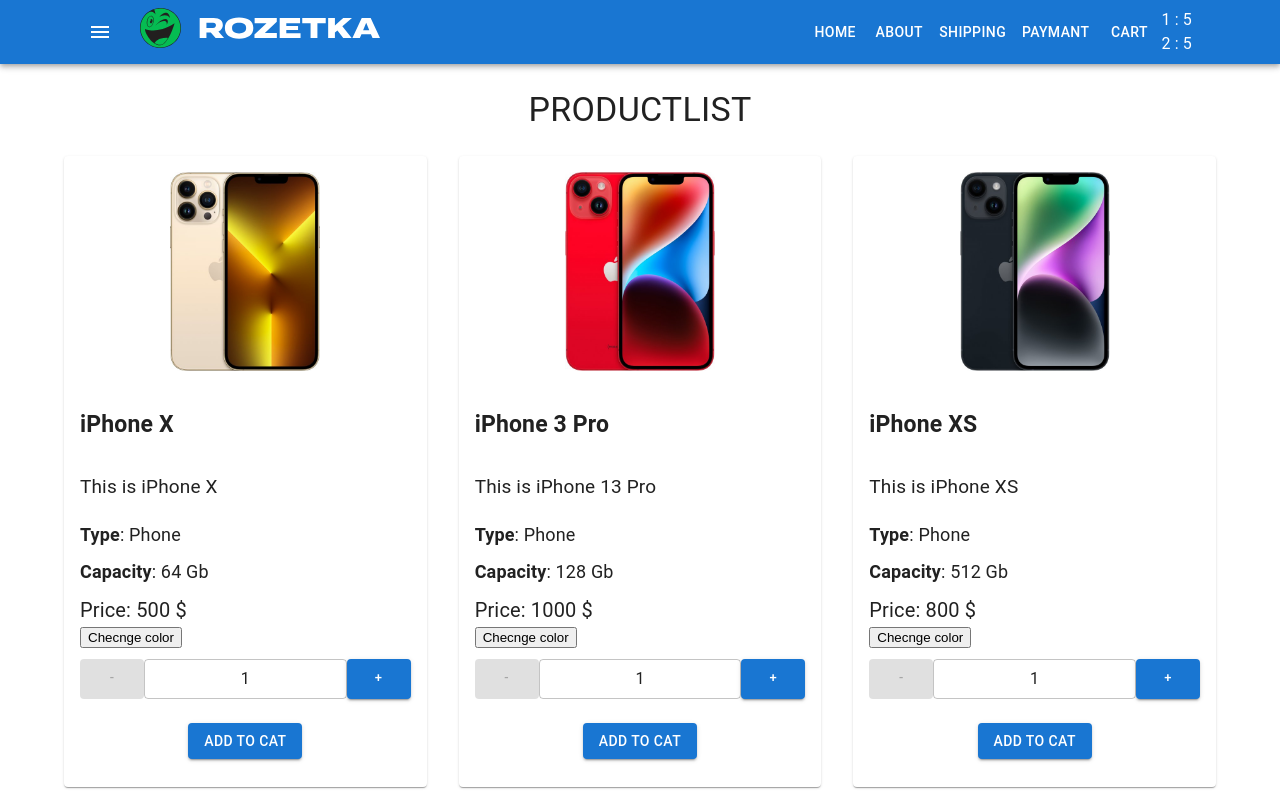
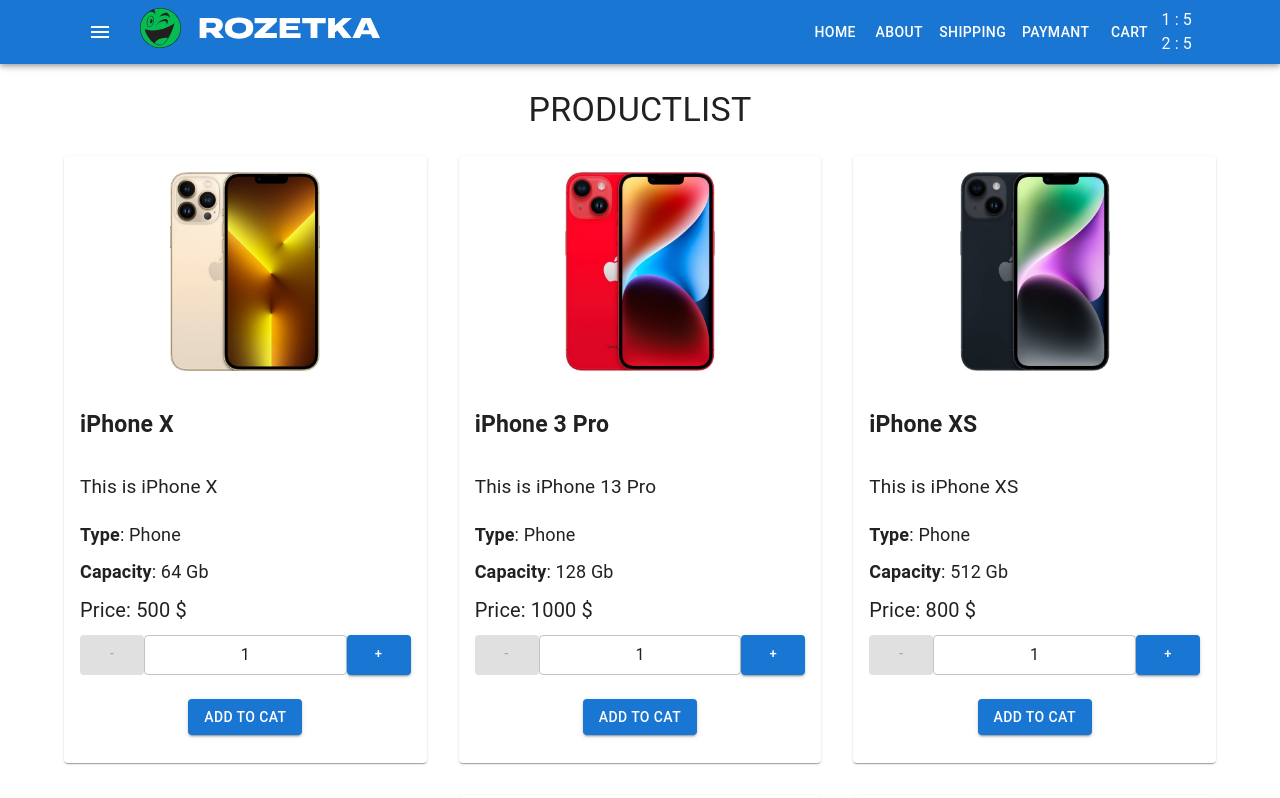
Before and after one commit to DenysShportun/react-fake-shop, a React (Create React App) app: page / in a window 1280 px wide. Shown: the top 798 px of the page. Built offline with nearby package versions, Linux system fonts and the light colour scheme.

Commit message:
добавили lodash keys и изменили значение object

```diff
--- a/package.json
+++ b/package.json
@@ -14,6 +14,7 @@
     "@types/node": "^16.11.64",
     "@types/react": "^18.0.21",
     "@types/react-dom": "^18.0.6",
+    "lodash": "^4.17.21",
     "react": "^18.2.0",
     "react-dom": "^18.2.0",
     "react-scripts": "5.0.1",
@@ -44,5 +45,8 @@
       "last 1 firefox version",
       "last 1 safari version"
     ]
+  },
+  "devDependencies": {
+    "@types/lodash": "^4.14.187"
   }
 }
--- a/src/components/Cart/CartHeader.tsx
+++ b/src/components/Cart/CartHeader.tsx
@@ -1,5 +1,5 @@
 import React from "react"
-
+import { keys } from "lodash"
 type Props = {
     productsInCart: {
         [id: number]: number
@@ -9,7 +9,7 @@
 const CartHeader = ({ productsInCart }: Props) => {
     return (
         <div>
-            {Object.keys(productsInCart).map((productId) => (
+            {keys(productsInCart).map((productId) => (
                 <div key={productId}>
                     {productId} : {productsInCart[parseInt(productId)]}
                 </div>
--- a/src/components/Products/ProductListItems.tsx
+++ b/src/components/Products/ProductListItems.tsx
@@ -50,9 +50,7 @@
                     <span>Capacity</span>: {capacity} Gb
                 </div>
                 <div className="product-price">Price: {price} $</div>
-                <div>
-                    <button>Checnge color</button>
-                </div>
+                <div></div>
                 <div className="product-quantity">
                     <Button
                         variant="contained"
--- a/src/container/Header/Header.tsx
+++ b/src/container/Header/Header.tsx
@@ -1,6 +1,6 @@
 import React from "react"
 import AppBar from "@mui/material/AppBar"
-import Box from "@mui/material/Box"
+
 import Toolbar from "@mui/material/Toolbar"
 import Typography from "@mui/material/Typography"
 import IconButton from "@mui/material/IconButton"
```
Also changed, not shown: 1 other file (tests, documents, lock files or other folders).
